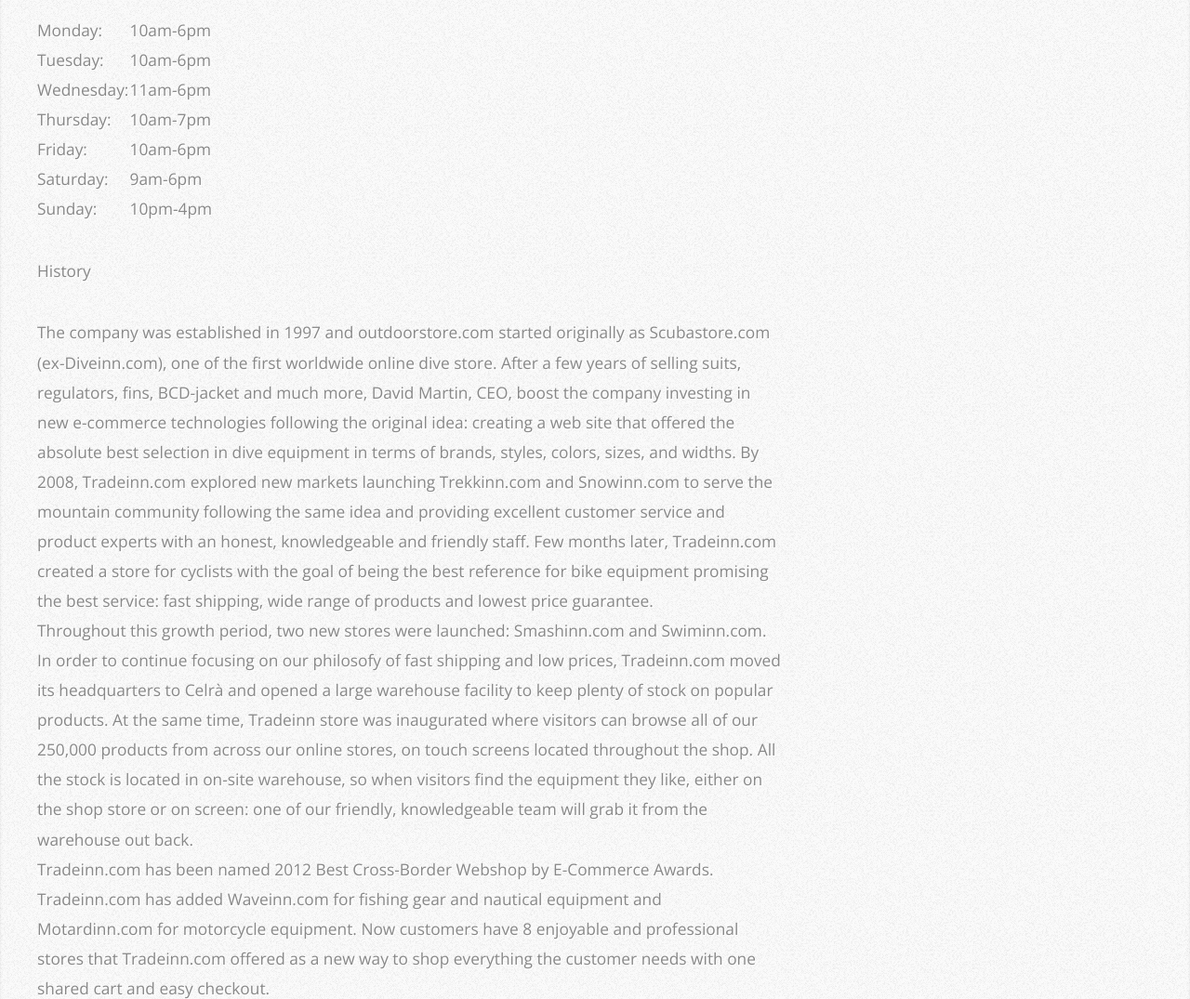
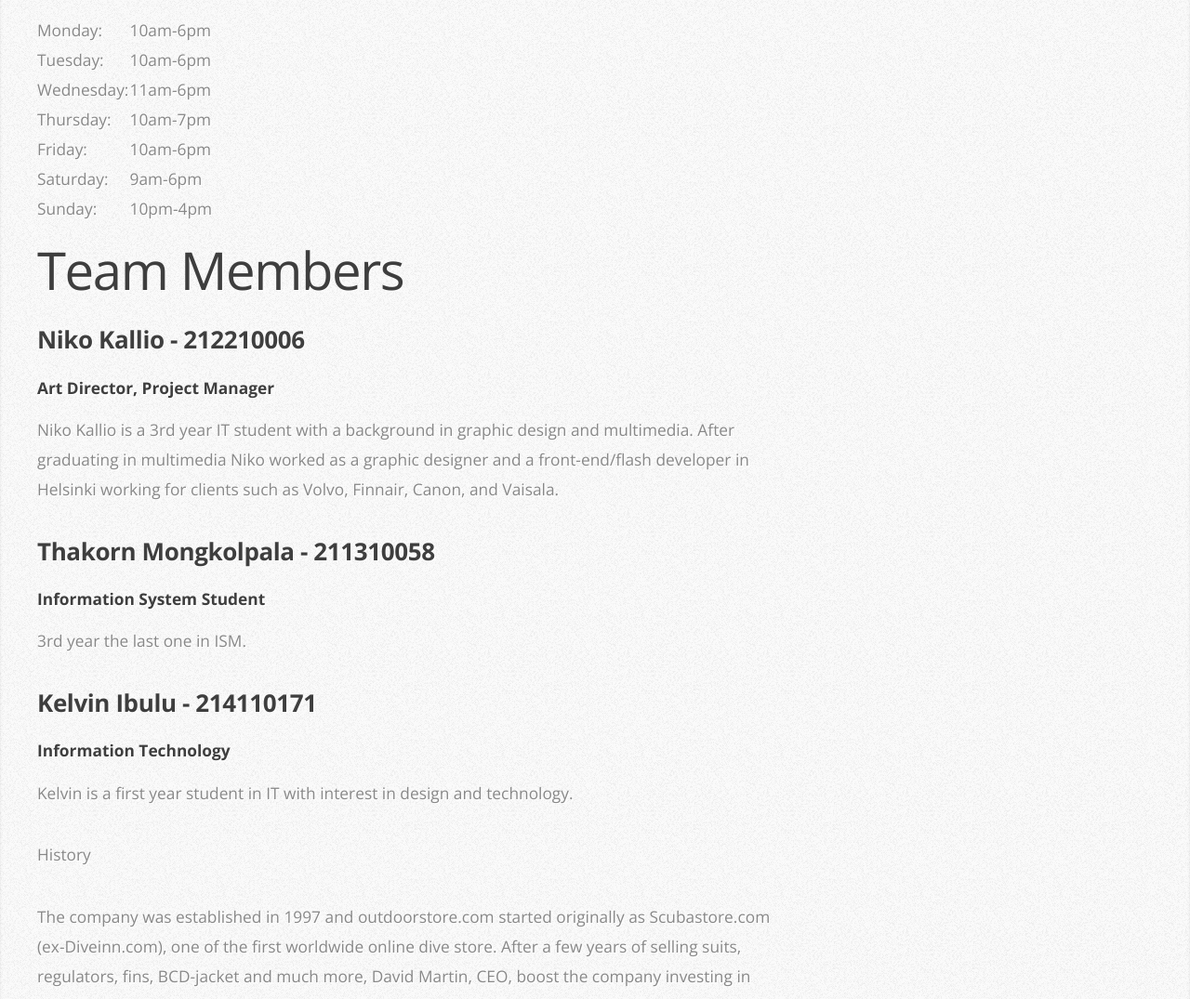
Before and after one commit to xniko/OutdoorStore, a plain HTML site: page aboutus.html in a window 1280 px wide. Shown: the part 741-1816 px from the top of the page at 93% size. Drawn offline with nearby package versions, Linux system fonts and the light colour scheme.

Commit message:
updated about us

```diff
--- a/aboutus.html
+++ b/aboutus.html
@@ -100,6 +100,30 @@
     <td>10pm-4pm</td>
   </tr>
 </tbody></table>
+
+
+<div>
+
+	<h1>Team Members</h1>
+	<h3>Niko Kallio - 212210006</h3>
+	<h4>Art Director, Project Manager</h4>
+	<p>Niko Kallio is a 3rd year IT student with a background in graphic design and multimedia. After graduating in multimedia Niko
+	worked as a graphic designer and a front-end/flash developer in Helsinki working for clients such as Volvo, Finnair, Canon, and Vaisala. </p>
+
+	<h3>Thakorn Mongkolpala - 211310058</h3>
+	<h4>Information System Student</h4>
+	<p>3rd year the last one in ISM. </p>
+
+	<h3>Kelvin Ibulu - 214110171</h3>
+	<h4>Information Technology</h4>
+	<p>Kelvin is a first year student in IT with interest in design and technology.</p>
+
+
+
+
+
+</div>
+
 
 <div class="BloqueUnoAbout">
     		<div class="bloqueIzqAbout">
```
